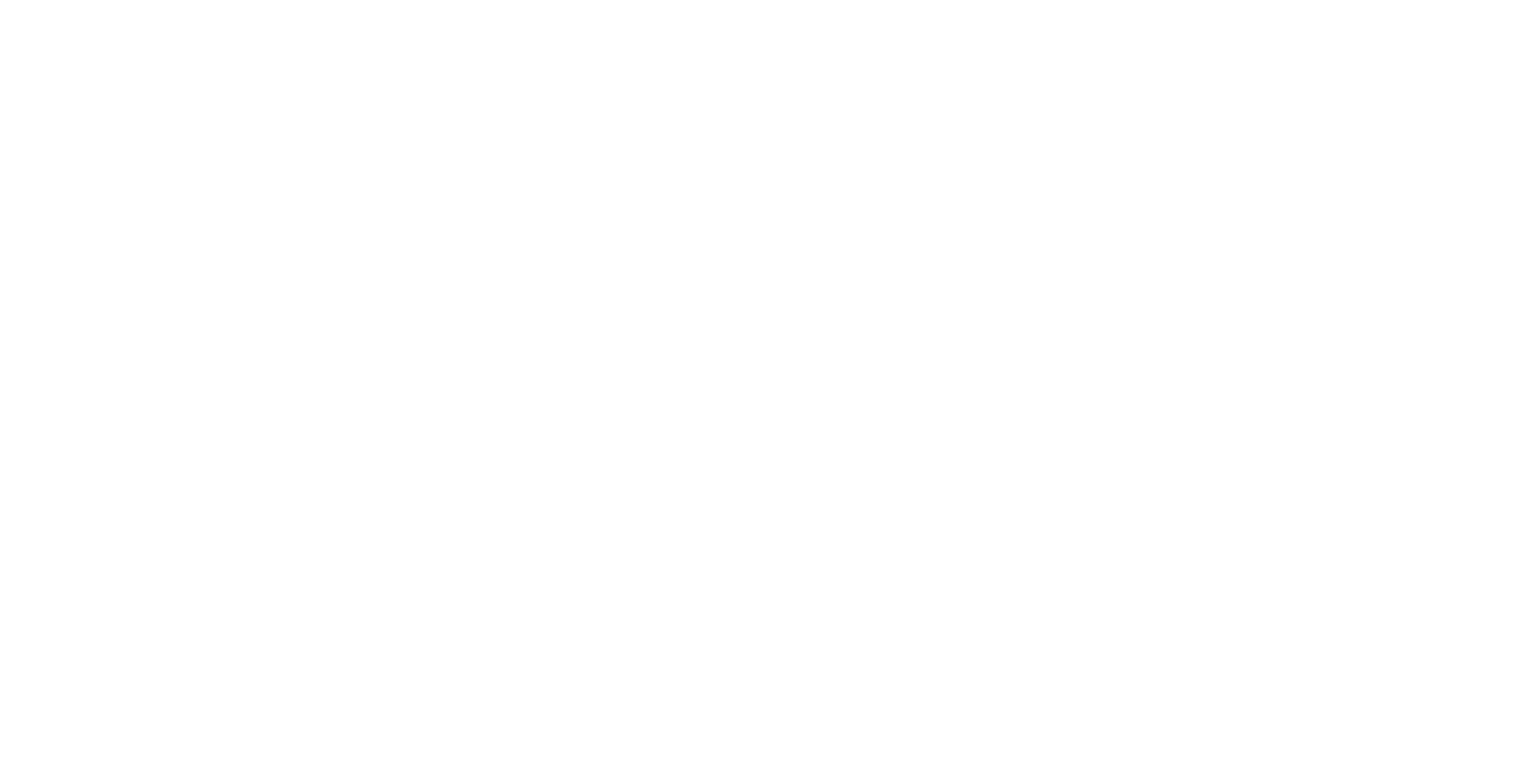
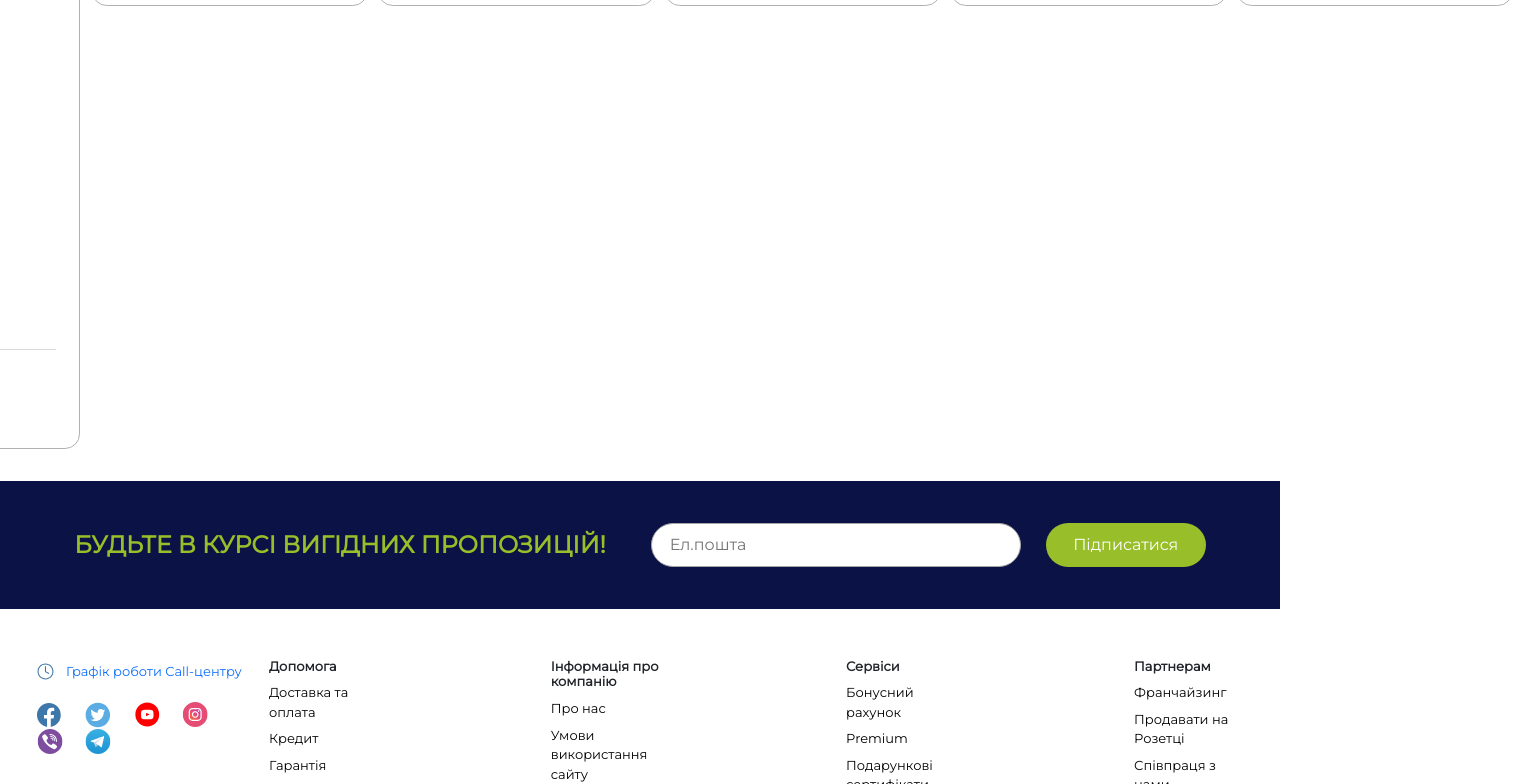
Before and after one commit to Pticaed/RozetkaClone, a React (Vite) app: page / in a window 1280 px wide. Shown: the part 1631-2415 px from the top of the page, 1525 px wide, since content can reach past the window. Before the commit the page ends 800 px from the top, so only its background shows below. Built offline with nearby package versions, Linux system fonts and the light colour scheme.

Commit message:
united components into main page

```diff
--- a/src/App.jsx
+++ b/src/App.jsx
@@ -1,15 +1,13 @@
 import { BrowserRouter, Routes, Route } from 'react-router-dom' // исправлено: 'react-router-dom', а не 'react-router'
 import './App.css'
-import { MainNavBarCatalogCombo } from './components/Combo/MainNavBarCatalogCombo'
-
-
+import {MainPage} from "./components/MainPage/MainPage.jsx";
 
 
 function App() {
   return (
-     <BrowserRouter>
+    <BrowserRouter>
       <Routes>
-        <Route path="/" element={<MainNavBarCatalogCombo />} />
+        <Route path="/" element={<MainPage/>} />
       </Routes>
     </BrowserRouter>
   )
--- a/src/components/Combo/MainNavBarCatalogCombo.jsx
+++ b/src/components/Combo/MainNavBarCatalogCombo.jsx
@@ -2,7 +2,6 @@
 import { Catalog } from "../Catalog/Catalog"
 import { useState } from "react"
 import { RightSideNavigation } from "../RightSideNavigation/RightSideNavigation";
-import { LeftbarMainPage } from "../left-bar-mainpage/leftbar";
 import { FormAuthorization, FormRegistration } from "../Forms/Forms";
 import { Outlet } from "react-router";
 
@@ -31,7 +30,6 @@
             <MainNavBar setDisplay={changeDisplay} dialog={dialog} setDialog={setDialog}  />
             <Catalog dialog={dialog} setDialog={setDialog} />
             <RightSideNavigation setDisplay={setDisplay} display={display} setRegForm={setAuthForm} setAuthForm={setRegForm} />
-            {/* <LeftbarMainPage /> */}
             {isForms.auth && <FormAuthorization vision={isForms.auth} setVision={setAuthForm} setVisionOtherForm={setRegForm} />}
             {isForms.reg && <FormRegistration vision={isForms.reg} setVision={setRegForm} setVisionOtherForm={setAuthForm} />}
 
--- a/src/components/MainContent/MainContent.scss
+++ b/src/components/MainContent/MainContent.scss
@@ -1,4 +1,3 @@
-@use "NullifiedElements";
 @use "Sales";
 @use "ProductCard";
 
@@ -8,5 +7,4 @@
 
 #now-browsing-container {
   max-width: 1445px;
-
 }
--- a/src/components/MainContent/ProductCard.scss
+++ b/src/components/MainContent/ProductCard.scss
@@ -61,12 +61,12 @@
   padding: 25px 25px 5px 25px;
 
   .image-container {
-    flex: 2 1 auto;
+    flex: 2;
   }
 
   .body {
     margin: 0 25px;
-    flex: 1 1 auto;
+    flex: 1;
   }
 
   .previous-price {
@@ -104,12 +104,12 @@
   padding: 9px 9px 5px 9px;
 
   .image-container {
-    flex: 0 1 auto;
+    flex: 2;
   }
 
   .body {
     margin: 0 8px;
-    flex: 1 1 auto;
+    flex: 1;
   }
 
   .title {
--- /dev/null
+++ b/src/components/MainPage/MainPage.jsx
@@ -0,0 +1,23 @@
+import {LeftbarMainPage} from "../left-bar-mainpage/leftbar.jsx";
+import {MainContent} from "../MainContent/MainContent.jsx";
+import {MainNavBarCatalogCombo} from "../Combo/MainNavBarCatalogCombo.jsx";
+
+import "./MainPage.scss"
+import {Footer} from "../Footer/Footer.jsx";
+
+export function MainPage() {
+  return (
+    <>
+      <MainNavBarCatalogCombo/>
+      <main>
+        <div className="d-flex" id="main-page">
+          <LeftbarMainPage/>
+          <div>
+            <MainContent/>
+          </div>
+        </div>
+      </main>
+      <Footer/>
+    </>
+  );
+}
--- /dev/null
+++ b/src/components/MainPage/MainPage.scss
@@ -0,0 +1,8 @@
+#sidebar {
+  max-width: 325px;
+}
+
+#main-page {
+  margin: 2rem auto;
+  justify-content: center;
+}
```
